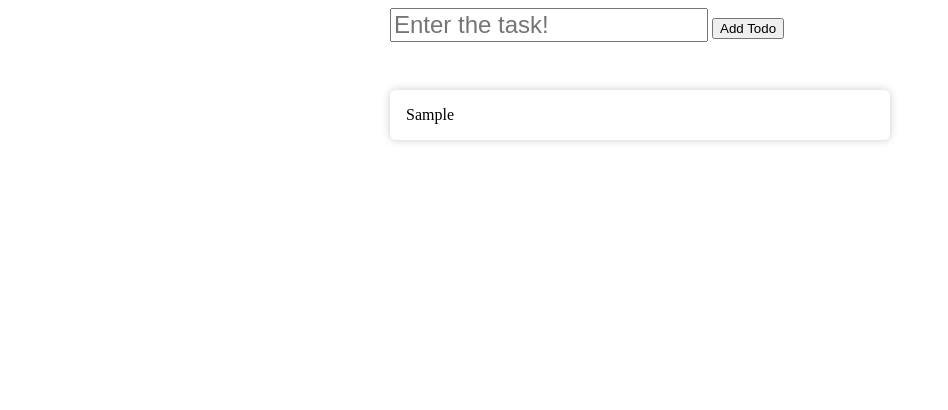
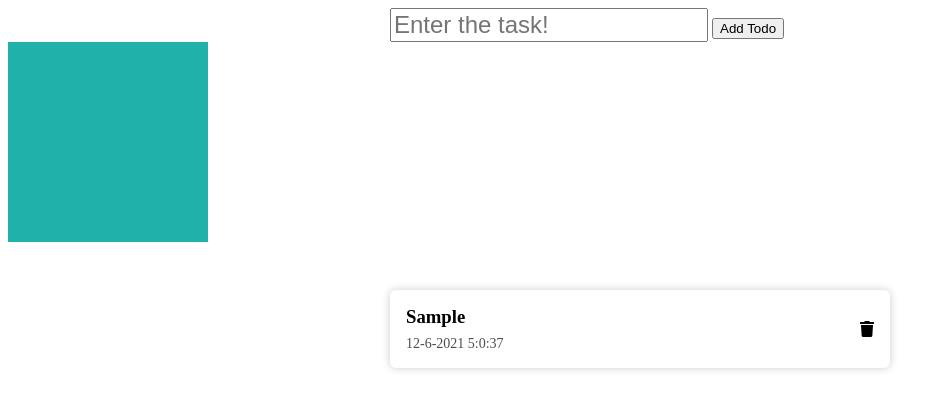
Before and after one commit to qaifikhan/SC-090621-TODO-App-FSR160421, a plain HTML site: page index.html in a window 1280 px wide. Both pictures are taken after typing "Sample" into the empty fields and a click on the button "Add Todo". Shown: the whole page, without its empty margins (0-948 px from the left). Drawn offline with Linux system fonts and the light colour scheme.

Commit message:
todo-app delete functionality implementation;

```diff
--- a/index.css
+++ b/index.css
@@ -42,4 +42,25 @@ main {
     padding: 16px;
     margin: 12px 0;
     border-radius: 6px;
+
+    display: flex;
+    justify-content: space-between;
+    align-items: center;
 }
+
+.todo-item h3 {
+    margin: 0;
+}
+
+.todo-item p {
+    margin: 0;
+    margin-top: 8px;
+    color: rgba(0,0,0,0.7);
+    font-size: 14px;
+}
+
+#mouse-demo {
+    width: 200px;
+    height: 200px;
+    background-color: lightseagreen;
+}
--- a/index.html
+++ b/index.html
@@ -6,6 +6,9 @@
     <meta name="viewport" content="width=device-width, initial-scale=1.0">
     <title>DOM Intro</title>
     <link rel="stylesheet" href="./index.css" />
+    <link rel="stylesheet" href="https://use.fontawesome.com/releases/v5.15.3/css/all.css" integrity="sha384-SZXxX4whJ79/gErwcOYf+zWLeJdY/qpuqC4cAa9rOGUstPomtqpuNWT9wdPEn2fk" crossorigin="anonymous">
+
+
 </head>
 <body>
     <form id="todo-form">
@@ -14,7 +17,18 @@
         <button id="btn-add-todo">Add Todo</button>
     </form>
 
+    <div id="mouse-demo">
+
+    </div>
+
     <div id="todo-list">
+        <!-- <div class="todo-item">
+            <div>
+                <h3>Buy Mangoes</h3>
+                <p>11-06-2021 20:05:23</p>
+            </div>
+            <i class="fas fa-trash"></i>
+        </div> -->
     </div>
 
     <script src="./index.js"></script>
--- a/index.js
+++ b/index.js
@@ -10,17 +10,73 @@ todoForm.addEventListener("submit", function(e) {
     e.preventDefault();
 })
 
-todoInputBox.addEventListener("input", function(eventObj) {
-    console.log(todoInputBox.value);
-})
+btnAddTodo.addEventListener("click", function() {
+    if(todoInputBox.value === "") {
+        alert("Please enter the TODO item");
+        return;
+    }
+    // <div class="todo-item">
+    //     <div>
+    //         <h3>Buy Mangoes</h3>
+    //         <p>11-06-2021 20:05:23</p>
+    //     </div>
+    //     <i class="fas fa-trash"></i>
+    // </div>
+    var card = document.createElement("div") //<div></div>
+    card.className = "todo-item"; //<div class="todo-item"></div>
 
+    var todoMetaWrapper = document.createElement("div");
+    var heading = document.createElement("h3");
+    heading.innerHTML = todoInputBox.value;
+    var paragraph = document.createElement("p");
+    var currentDate = new Date();
+    paragraph.innerHTML = currentDate.getDate() + "-" + (parseInt(currentDate.getMonth()) + 1) + "-" + currentDate.getFullYear() + " " + currentDate.getHours() + ":" + currentDate.getMinutes() + ":" + currentDate.getSeconds();
+    todoMetaWrapper.appendChild(heading);
+    todoMetaWrapper.appendChild(paragraph);
+    card.appendChild(todoMetaWrapper);
 
-btnAddTodo.addEventListener("click", function() {
-    // <div class="todo-item">Buy Mangoes</div>
-    var card = document.createElement("div")
-    card.className = "todo-item";
-    card.innerHTML = todoInputBox.value;
+    var deleteIcon = document.createElement("i");
+    deleteIcon.className = "fas fa-trash";
+    deleteIcon.addEventListener("click", function() {
+        card.remove();
+    })
+    card.appendChild(deleteIcon);
 
     todoList.prepend(card);
     todoInputBox.value = "";
 })
+
+
+// var mouseDemo = document.getElementById("mouse-demo");
+
+// mouseDemo.addEventListener("click", function(e) {
+//     console.log("Menu Enter")
+//     console.log(e)
+// })
+
+// mouseDemo.addEventListener("mouseenter", function(e) {
+//     console.log("Menu Enter")
+// })
+
+// mouseDemo.addEventListener("mousemove", function(e) {
+//     console.log("Menu Move")
+// })
+
+// mouseDemo.addEventListener("mouseleave", function(e) {
+//     console.log("Menu Leave")
+// })
+
+
+
+function getSum(num1, num2) {
+    console.log(num1 + num2);
+}
+
+getSum(10, 20);
+// function getSum(10, 20) {
+//     console.log(10 + 20);
+// }
+getSum(100, 200);
+// function getSum(100, 200) {
+//     console.log(100 + 200);
+// }
```
